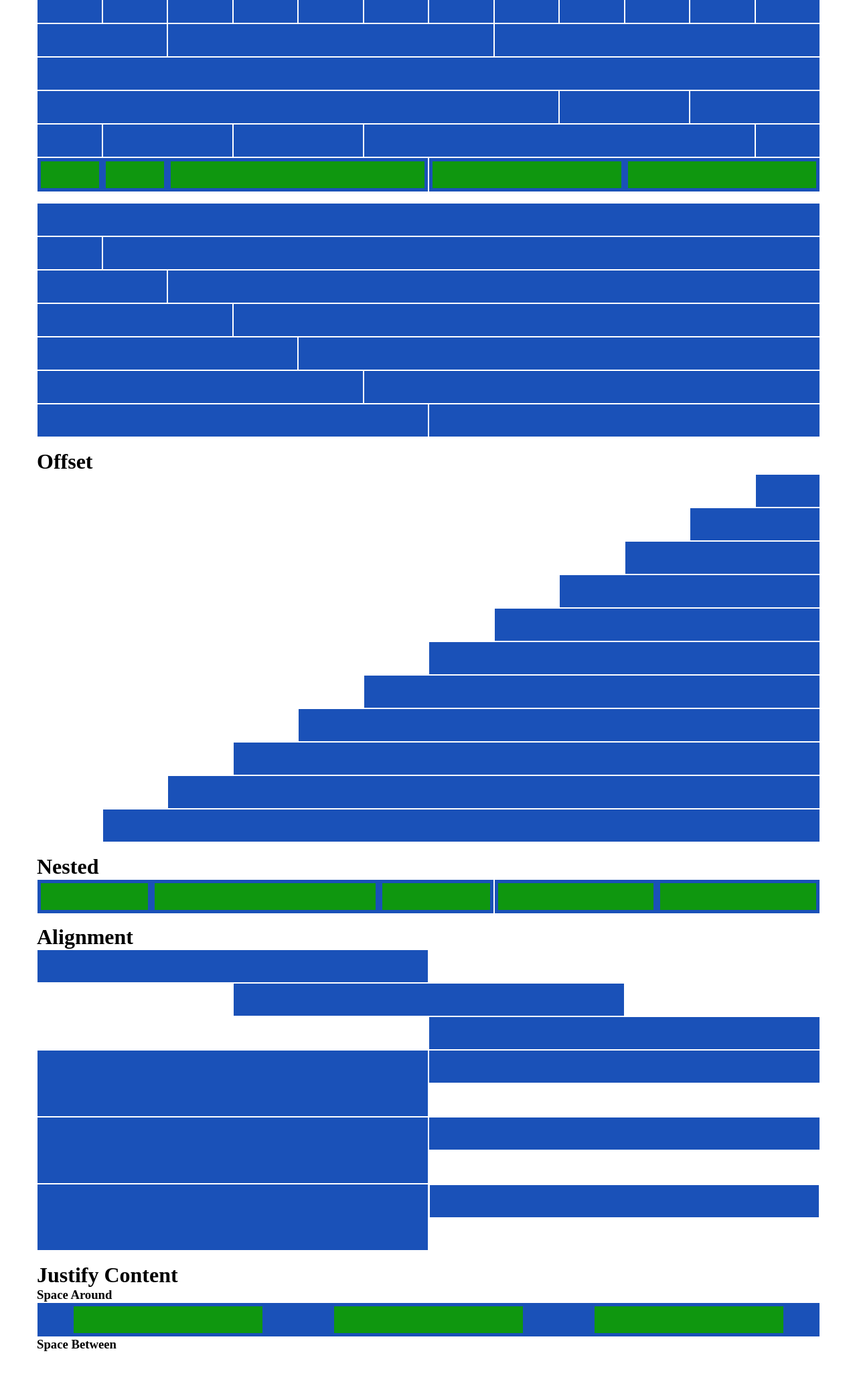
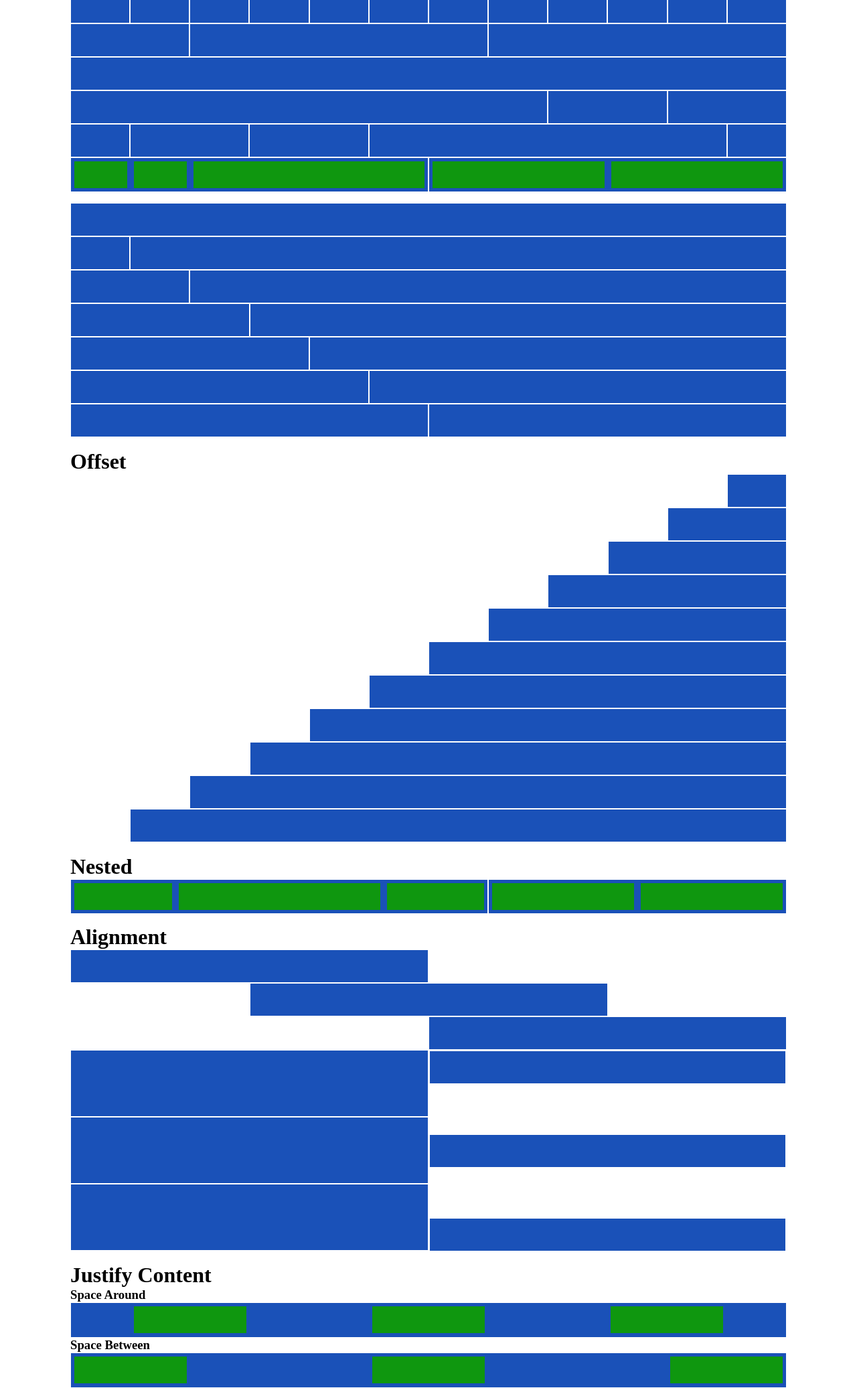
Before and after one commit to LOSAFABIO/html-css-12bool, a plain HTML site: page index.html in a window 1280 px wide. Shown: the part 52-2125 px from the top of the page at 67% size. Before the commit the page ends 2071 px from the top, so only its background shows below. Drawn offline with Linux system fonts and the light colour scheme.

Commit message:
finito e sistemato correttamente

```diff
--- a/12bool.css
+++ b/12bool.css
@@ -4,8 +4,13 @@
     box-sizing: border-box;
 }
 
+.container-fluid{
+    width: 100%;
+    max-width: 100%;
+}
+
 .container{
-    max-width: 1170px;
+    max-width: 1070px;
     margin: 0 auto;
 }
 
@@ -54,65 +59,71 @@
     align-items: flex-end;
 }
 
-/* mobile first xs*/
+/* mobile first XS*/
 
 /* COL */
 
-.col-1{
+.col-xs{
+    flex-grow: 1;
+    flex-basis: 0;
+    max-width: 100%;
+}
+
+.col-xs-1{
     flex-basis: calc((100% / 12) * 1 );
     max-width: calc((100% / 12) * 1 );
 }
 
-.col-2{
+.col-xs-2{
     flex-basis: calc((100% / 12) * 2 );
     max-width: calc((100% / 12) * 2 );
 }
 
-.col-3{
+.col-xs-3{
     flex-basis: calc((100% / 12) * 3 );
     max-width: calc((100% / 12) * 3 );
 }
-.col-4{
+.col-xs-4{
     flex-basis: calc((100% / 12) * 4 );
     max-width: calc((100% / 12) * 4 );
 }
 
-.col-5{
+.col-xs-5{
     flex-basis: calc((100% / 12) * 5 );
     max-width: calc((100% / 12) * 5 );
 }
 
-.col-6{
+.col-xs-6{
     flex-basis: calc((100% / 12) * 6 );
     max-width: calc((100% / 12) * 6 );
 }
 
-.col-7{
+.col-xs-7{
     flex-basis: calc((100% / 12) * 7 );
     max-width: calc((100% / 12) * 7 );
 }
 
-.col-8{
+.col-xs-8{
     flex-basis: calc((100% / 12) * 8 );
     max-width: calc((100% / 12) * 8 );
 }
 
-.col-9{
+.col-xs-9{
     flex-basis: calc((100% / 12) * 9 );
     max-width: calc((100% / 12) * 9 );
 }
 
-.col-10{
+.col-xs-10{
     flex-basis: calc((100% / 12) * 10 );
     max-width: calc((100% / 12) * 10 );
 }
 
-.col-11{
+.col-xs-11{
     flex-basis: calc((100% / 12) * 11 );
     max-width: calc((100% / 12) * 11 );
 }
 
-.col-12{
+.col-xs-12{
     flex-basis: calc((100% / 12) * 12 );
     max-width: calc((100% / 12) * 12 );
 }
@@ -165,3 +176,203 @@
 .col-offset-12{
     margin-left: calc((100% / 12) * 12 );
 }
+
+/*SM*/
+
+@media all and (min-width: 576px) {
+    /* COL */
+
+    .col-sm-1{
+        flex-basis: calc((100% / 12) * 1 );
+        max-width: calc((100% / 12) * 1 );
+    }
+
+    .col-sm-2{
+        flex-basis: calc((100% / 12) * 2 );
+        max-width: calc((100% / 12) * 2 );
+    }
+
+    .col-sm-3{
+        flex-basis: calc((100% / 12) * 3 );
+        max-width: calc((100% / 12) * 3 );
+    }
+    .col-sm-4{
+        flex-basis: calc((100% / 12) * 4 );
+        max-width: calc((100% / 12) * 4 );
+    }
+
+    .col-sm-5{
+        flex-basis: calc((100% / 12) * 5 );
+        max-width: calc((100% / 12) * 5 );
+    }
+
+    .col-sm-6{
+        flex-basis: calc((100% / 12) * 6 );
+        max-width: calc((100% / 12) * 6 );
+    }
+
+    .col-sm-7{
+        flex-basis: calc((100% / 12) * 7 );
+        max-width: calc((100% / 12) * 7 );
+    }
+
+    .col-sm-8{
+        flex-basis: calc((100% / 12) * 8 );
+        max-width: calc((100% / 12) * 8 );
+    }
+
+    .col-sm-9{
+        flex-basis: calc((100% / 12) * 9 );
+        max-width: calc((100% / 12) * 9 );
+    }
+
+    .col-sm-10{
+        flex-basis: calc((100% / 12) * 10 );
+        max-width: calc((100% / 12) * 10 );
+    }
+
+    .col-sm-11{
+        flex-basis: calc((100% / 12) * 11 );
+        max-width: calc((100% / 12) * 11 );
+    }
+
+    .col-sm-12{
+        flex-basis: calc((100% / 12) * 12 );
+        max-width: calc((100% / 12) * 12 );
+    }
+
+}
+
+/*MD*/
+
+@media all and (min-width: 768px) {
+    /* COL */
+
+    .col-md-1{
+        flex-basis: calc((100% / 12) * 1 );
+        max-width: calc((100% / 12) * 1 );
+    }
+
+    .col-md-2{
+        flex-basis: calc((100% / 12) * 2 );
+        max-width: calc((100% / 12) * 2 );
+    }
+
+    .col-md-3{
+        flex-basis: calc((100% / 12) * 3 );
+        max-width: calc((100% / 12) * 3 );
+    }
+
+    .col-md-4{
+        flex-basis: calc((100% / 12) * 4 );
+        max-width: calc((100% / 12) * 4 );
+    }
+
+    .col-md-5{
+        flex-basis: calc((100% / 12) * 5 );
+        max-width: calc((100% / 12) * 5 );
+    }
+
+    .col-md-6{
+        flex-basis: calc((100% / 12) * 6 );
+        max-width: calc((100% / 12) * 6 );
+    }
+
+    .col-md-7{
+        flex-basis: calc((100% / 12) * 7 );
+        max-width: calc((100% / 12) * 7 );
+    }
+
+    .col-md-8{
+        flex-basis: calc((100% / 12) * 8 );
+        max-width: calc((100% / 12) * 8 );
+    }
+
+    .col-md-9{
+        flex-basis: calc((100% / 12) * 9 );
+        max-width: calc((100% / 12) * 9 );
+    }
+
+    .col-md-10{
+        flex-basis: calc((100% / 12) * 10 );
+        max-width: calc((100% / 12) * 10 );
+    }
+
+    .col-md-11{
+        flex-basis: calc((100% / 12) * 11 );
+        max-width: calc((100% / 12) * 11 );
+    }
+
+    .col-md-12{
+        flex-basis: calc((100% / 12) * 12 );
+        max-width: calc((100% / 12) * 12 );
+    }
+
+}
+
+/*LG*/
+
+@media all and (min-width: 768px) {
+    /* COL */
+
+    .col-lg-1{
+        flex-basis: calc((100% / 12) * 1 );
+        max-width: calc((100% / 12) * 1 );
+    }
+
+    .col-lg-2{
+        flex-basis: calc((100% / 12) * 2 );
+        max-width: calc((100% / 12) * 2 );
+    }
+
+    .col-lg-3{
+        flex-basis: calc((100% / 12) * 3 );
+        max-width: calc((100% / 12) * 3 );
+    }
+
+    .col-lg-4{
+        flex-basis: calc((100% / 12) * 4 );
+        max-width: calc((100% / 12) * 4 );
+    }
+
+    .col-lg-5{
+        flex-basis: calc((100% / 12) * 5 );
+        max-width: calc((100% / 12) * 5 );
+    }
+
+    .col-lg-6{
+        flex-basis: calc((100% / 12) * 6 );
+        max-width: calc((100% / 12) * 6 );
+    }
+
+    .col-lg-7{
+        flex-basis: calc((100% / 12) * 7 );
+        max-width: calc((100% / 12) * 7 );
+    }
+
+    .col-lg-8{
+        flex-basis: calc((100% / 12) * 8 );
+        max-width: calc((100% / 12) * 8 );
+    }
+
+    .col-lg-9{
+        flex-basis: calc((100% / 12) * 9 );
+        max-width: calc((100% / 12) * 9 );
+    }
+
+    .col-lg-10{
+        flex-basis: calc((100% / 12) * 10 );
+        max-width: calc((100% / 12) * 10 );
+    }
+
+    .col-lg-11{
+        flex-basis: calc((100% / 12) * 11 );
+        max-width: calc((100% / 12) * 11 );
+    }
+
+    .col-lg-12{
+        flex-basis: calc((100% / 12) * 12 );
+        max-width: calc((100% / 12) * 12 );
+    }
+
+}
--- a/index.html
+++ b/index.html
@@ -14,179 +14,202 @@
 <body>
 
     <div class="container">
-
         <h1>Esercizio per casa</h1>
         <div class="row">
-            <div class="col-1"></div>
-            <div class="col-1"></div>
-            <div class="col-1"></div>
-            <div class="col-1"></div>
-            <div class="col-1"></div>
-            <div class="col-1"></div>
-            <div class="col-1"></div>
-            <div class="col-1"></div>
-            <div class="col-1"></div>
-            <div class="col-1"></div>
-            <div class="col-1"></div>
-            <div class="col-1"></div>
+            <div class="col-xs-1"></div>
+            <div class="col-xs-1"></div>
+            <div class="col-xs-1"></div>
+            <div class="col-xs-1"></div>
+            <div class="col-xs-1"></div>
+            <div class="col-xs-1"></div>
+            <div class="col-xs-1"></div>
+            <div class="col-xs-1"></div>
+            <div class="col-xs-1"></div>
+            <div class="col-xs-1"></div>
+            <div class="col-xs-1"></div>
+            <div class="col-xs-1"></div>
         </div>
         <div class="row">
-            <div class="col-2"></div>
-            <div class="col-5"></div>
-            <div class="col-5"></div>
+            <div class="col-xs-2"></div>
+            <div class="col-xs-5"></div>
+            <div class="col-xs-5"></div>
         </div>
         <div class="row">
-            <div class="col-12"></div>
+            <div class="col-xs-12"></div>
         </div>
         <div class="row">
-            <div class="col-8"></div>
-            <div class="col-2"></div>
-            <div class="col-2"></div>
+            <div class="col-xs-8"></div>
+            <div class="col-xs-2"></div>
+            <div class="col-xs-2"></div>
         </div>
         <div class="row">
-            <div class="col-1"></div>
-            <div class="col-2"></div>
-            <div class="col-2"></div>
-            <div class="col-6"></div>
-            <div class="col-1"></div>
+            <div class="col-xs-1"></div>
+            <div class="col-xs-2"></div>
+            <div class="col-xs-2"></div>
+            <div class="col-xs-6"></div>
+            <div class="col-xs-1"></div>
         </div>
         <div class="row">
-            <div class="col-6">
+            <div class="col-xs-6">
                 <div class="row">
-                    <div class="col-2 green"></div>
-                    <div class="col-2  green"></div>
-                    <div class="col-8 green"></div>
+                    <div class="col-xs-2 green"></div>
+                    <div class="col-xs-2 green"></div>
+                    <div class="col-xs-8 green"></div>
                 </div>
             </div>
 
-            <div class="col-6">
+            <div class="col-xs-6">
                 <div class="row">
-                    <div class="col-6 green"></div>
-                    <div class="col-6 green"></div>
+                    <div class="col-xs-6 green"></div>
+                    <div class="col-xs-6 green"></div>
                 </div>
             </div>
         </div>
         <br>
         <div class="row">
-            <div class="col-12"></div>
+            <div class="col-xs-12"></div>
         </div>
         <div class="row">
-            <div class="col-1"></div>
-            <div class="col-11"></div>
+            <div class="col-xs-1"></div>
+            <div class="col-xs-11"></div>
         </div>
         <div class="row">
-            <div class="col-2"></div>
-            <div class="col-10"></div>
+            <div class="col-xs-2"></div>
+            <div class="col-xs-10"></div>
         </div>
         <div class="row">
-            <div class="col-3"></div>
-            <div class="col-9"></div>
+            <div class="col-xs-3"></div>
+            <div class="col-xs-9"></div>
         </div>
         <div class="row">
-            <div class="col-4"></div>
-            <div class="col-8"></div>
+            <div class="col-xs-4"></div>
+            <div class="col-xs-8"></div>
         </div>
         <div class="row">
-            <div class="col-5"></div>
-            <div class="col-7"></div>
+            <div class="col-xs-5"></div>
+            <div class="col-xs-7"></div>
         </div>
         <div class="row">
-            <div class="col-6"></div>
-            <div class="col-6"></div>
+            <div class="col-xs-6"></div>
+            <div class="col-xs-6"></div>
+        </div>
     </div>
     <br>
+    <div class="container">
         <h1>Offset</h1>
         <div class="row">
-            <div class="col-1 col-offset-11"></div>
+            <div class="col-xs-1 col-offset-11"></div>
         </div>
         <div class="row">
-            <div class="col-2 col-offset-10"></div>
+            <div class="col-xs-2 col-offset-10"></div>
         </div>
         <div class="row">
-            <div class="col-3 col-offset-9"></div>
+            <div class="col-xs-3 col-offset-9"></div>
         </div>
         <div class="row">
-            <div class="col-4 col-offset-8"></div>
+            <div class="col-xs-4 col-offset-8"></div>
         </div>
         <div class="row">
-            <div class="col-5 col-offset-7"></div>
+            <div class="col-xs-5 col-offset-7"></div>
         </div>
         <div class="row">
-            <div class="col-6 col-offset-6"></div>
+            <div class="col-xs-6 col-offset-6"></div>
         </div>
         <div class="row">
-            <div class=" col-7 col-offset-5"></div>
+            <div class=" col-xs-7 col-offset-5"></div>
         </div>
         <div class="row">
-            <div class="col-8 col-offset-4"></div>
+            <div class="col-xs-8 col-offset-4"></div>
         </div>
         <div class="row">
-            <div class="col-9 col-offset-3"></div>
+            <div class="col-xs-9 col-offset-3"></div>
         </div>
         <div class="row">
-            <div class="col-10 col-offset-2"></div>
+            <div class="col-xs-10 col-offset-2"></div>
         </div>
         <div class="row">
-            <div class="col-11 col-offset-1"></div>
+            <div class="col-xs-11 col-offset-1"></div>
+        </div>
     </div>
         <br>
+    <div class="container">
         <h1>Nested</h1>
         <div class="row">
-            <div class="col-7">
+            <div class="col-xs-7">
                 <div class="row">
-                    <div class="col-3 green"></div>
-                    <div class="col-6 green"></div>
-                    <div class="col-3 green"></div>
+                    <div class="col-xs-3 green"></div>
+                    <div class="col-xs-6 green"></div>
+                    <div class="col-xs-3 green"></div>
                 </div>
             </div>
-            <div class="col-5">
+            <div class="col-xs-5">
                 <div class="row">
-                    <div class="col-6 green"></div>
-                    <div class="col-6 green"></div>
+                    <div class="col-xs-6 green"></div>
+                    <div class="col-xs-6 green"></div>
+                </div>
             </div>
         </div>
     </div>
         <br>
+    <div class="container">
         <h1>Alignment</h1>
         <div class="row start">
-            <div class="col-6" ></div>
+            <div class="col-xs-6" ></div>
         </div>
         <div class="row center">
-            <div class="col-6" ></div>
+            <div class="col-xs-6" ></div>
         </div>
         <div class="row end">
-            <div class="col-6" ></div>
+            <div class="col-xs-6" ></div>
         </div>
+        <div class="row top">
+            <div class="col-xs-6 super-back" ></div>
+            <div class="col-xs-6">
                 <div class="row">
-            <div class="col-6 super-back" ></div>
-            <div class="col-6 top"></div>
+                    <div class="col-xs-12"></div>
                 </div>
+            </div>
+        </div>
+        <div class="row middle">
+            <div class="col-xs-6 super-back" ></div>
+            <div class="col-xs-6">
                 <div class="row">
-            <div class="col-6 super-back" ></div>
-            <div class="col-6 middle"></div>
+                    <div class="col-xs-12"></div>
                 </div>
+            </div>
+        </div>
+        <div class="row bottom">
+            <div class="col-xs-6 super-back"></div>
+            <div class="col-xs-6">
                 <div class="row">
-            <div class="col-6 super-back"></div>
-            <div class="col-6">
-                <div class="row bottom">
-                    <div class="col-12"></div>
+                    <div class="col-xs-12"></div>
+                </div>
             </div>
         </div>
     </div>
         <br>
+    <div class="container">
         <h1>Justify Content</h1>
         <h3>Space Around</h3>
         <div class="row">
-            <div class="col-12 back">
+            <div class="col-xs-12 back">
                 <div class="row around">
-                    <div class="col-3 green"></div>
-                    <div class="col-3 green"></div>
-                    <div class="col-3 green"></div>
+                    <div class="col-xs-2 green"></div>
+                    <div class="col-xs-2 green"></div>
+                    <div class="col-xs-2 green"></div>
                 </div>
             </div>
         </div>
         <h3>Space Between</h3>
-
+        <div class="row">
+            <div class="col-xs-12 back">
+                <div class="row between">
+                    <div class="col-xs-2 green"></div>
+                    <div class="col-xs-2 green"></div>
+                    <div class="col-xs-2 green"></div>
+                </div>
+            </div>
+        </div>
 
     </div>
 
--- a/style.css
+++ b/style.css
@@ -10,7 +10,7 @@
 }
 
 .back{
-    height: 52px;
+    height: 53px;
 }
 
 .super-back{
```
Lines whose indentation alone changed are shown as unchanged.
